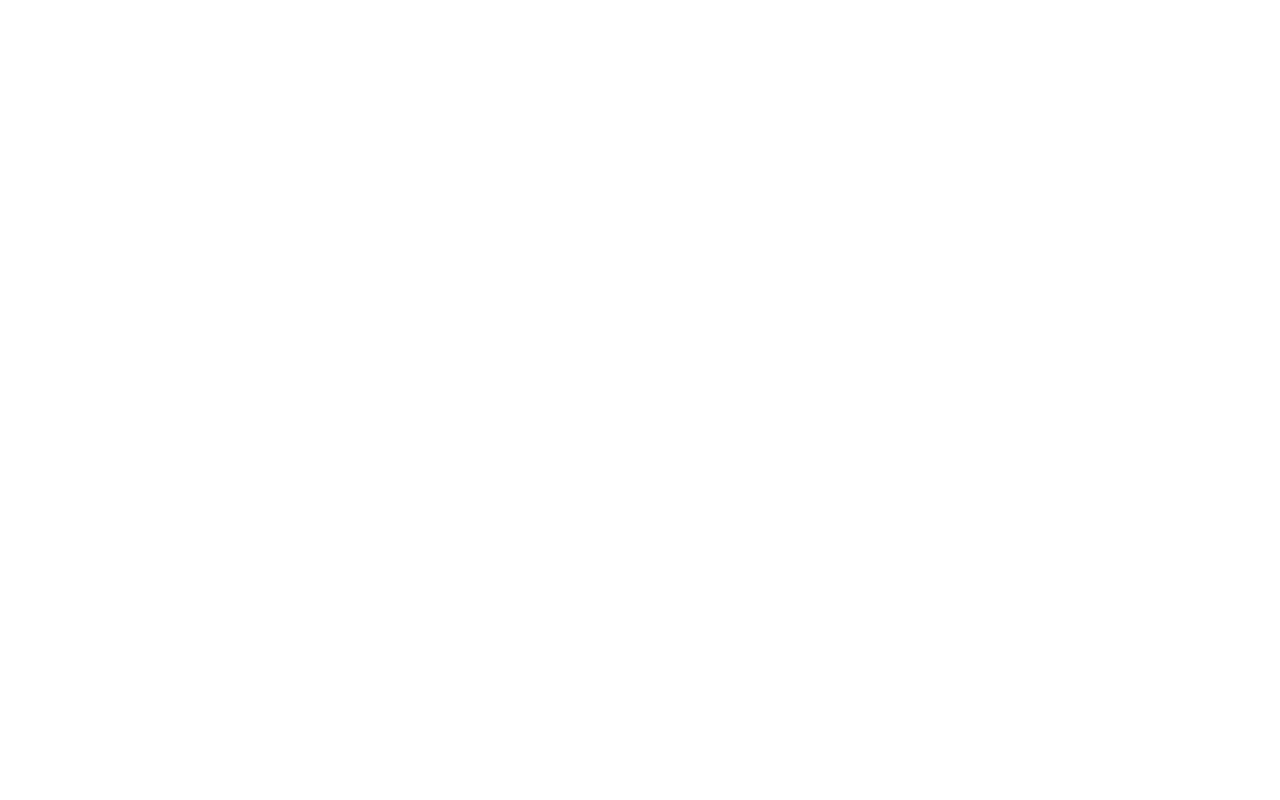
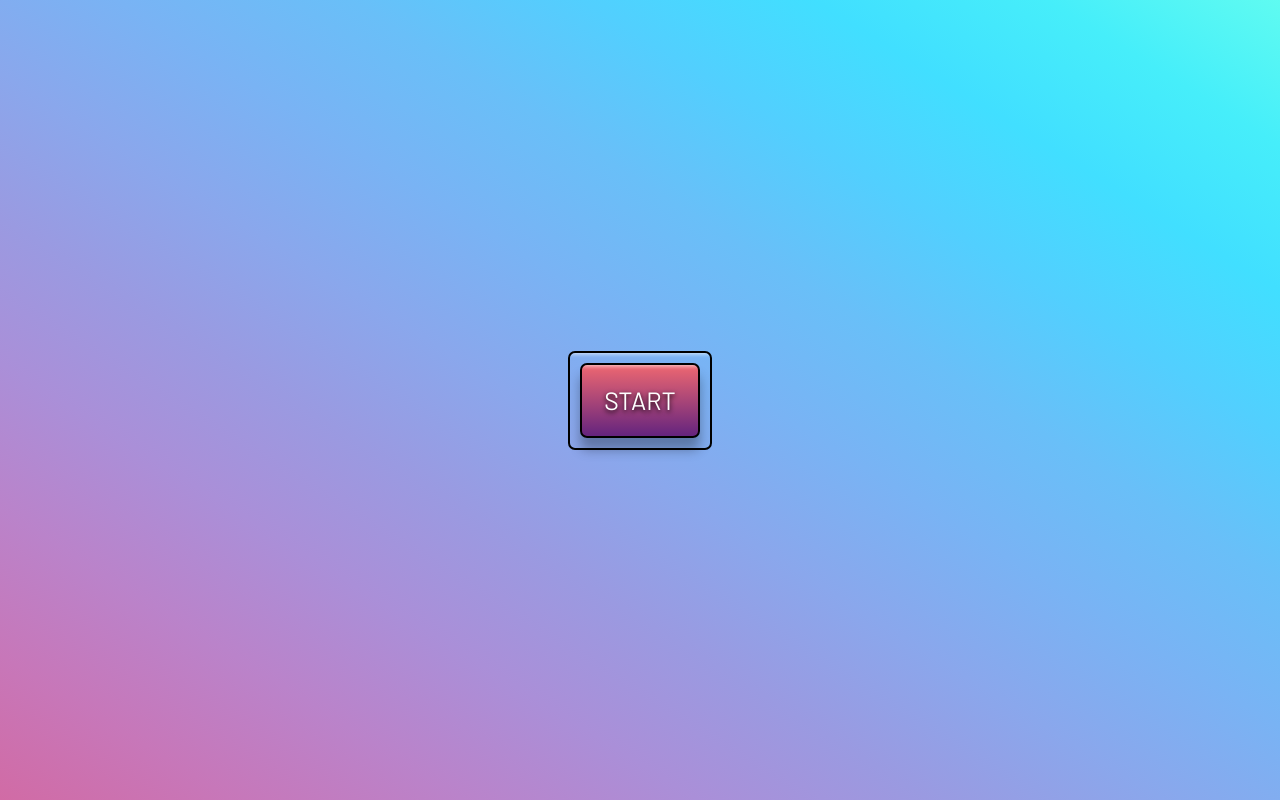
Before and after one commit to AyersAuthentic/picture_picture, a plain HTML site: page index.html in a window 1280 px wide. Drawn offline with Linux system fonts and the light colour scheme.

Commit message:
completed app before code review

```diff
--- a/app.js
+++ b/app.js
@@ -0,0 +1,28 @@
+const videoElement = document.getElementById('video');
+const button = document.getElementById('button');
+
+// Prompt the user to select media stream, pass to video element then play
+async function selectMediaStream(){
+    try {
+        const mediaStream = await navigator.mediaDevices.getDisplayMedia();
+        videoElement.srcObject = mediaStream;
+        videoElement.onloadedmetadata = () => {
+            videoElement.play();
+        }
+    } catch (error) {
+        console.log(error)
+    }
+}
+
+// On Load
+selectMediaStream();
+
+button.addEventListener('click', async () => {
+    // Disable Button
+    button.disabled = true;
+
+    // Start Picture and Picture
+    await videoElement.requestPictureInPicture();
+    // Reset Button
+    button.disabled = false;
+});
--- a/index.html
+++ b/index.html
@@ -9,8 +9,14 @@
     <link rel="stylesheet" href="styles.css">
 </head>
 <body>
-
-
+     <!-- Video -->
+     <video id="video" controls height="360", width="640" hidden></video>
+     <!-- Button -->
+     <div class="button-container">
+         <button id="button">
+             START
+         </button>
+     </div>
     <script src="app.js"></script>
 </body>
 </html>
--- a/styles.css
+++ b/styles.css
@@ -1,4 +1,4 @@
-
+@import url('https://fonts.googleapis.com/css2?family=Barlow&display=swap');
 
 html {
     box-sizing: border-box;
@@ -7,4 +7,40 @@ html {
 body {
     margin: 0;
     min-height: 100vh;
+    display: flex;
+    justify-content: center;
+    align-items: center;
+    background-image: linear-gradient(to right top, #d16ba5, #c777b9, #ba83ca, #aa8fd8, #9a9ae1, #8aa7ec, #79b3f4, #69bff8, #52cffe, #41dfff, #46eefa, #5ffbf1);
 }
+
+.button-container {
+    border: 2px solid black;
+    padding: 10px;
+    border-radius: 7px;
+    box-shadow: inset 0 20px 4px -19px rgba(255, 255, 255, 0.7);
+
+}
+
+button {
+    cursor: pointer;
+    outline: none;
+    width: 120px;
+    height: 75px;
+    font-family: Barlow, sans-serif;
+    font-size: 25px;
+    color: white;
+    text-shadow: 0 2px 5px black;
+    background: linear-gradient( to top, #64247e, #ee6771);
+    border: 2px solid black;
+    border-radius: 7px;
+    box-shadow: inset 0 20px 4px -19px rgba(255, 255, 255, 0.7), 0 12px 12px 0 rgba(0,0,0,0.3);
+}
+
+button:hover {
+    background: linear-gradient( to bottom, #64247e, #ee6771);
+}
+
+button:active {
+    transform: translateY(3px);
+    box-shadow: 0 6px 6px 0 rgba(0,0,0,0.3);
+}
```
